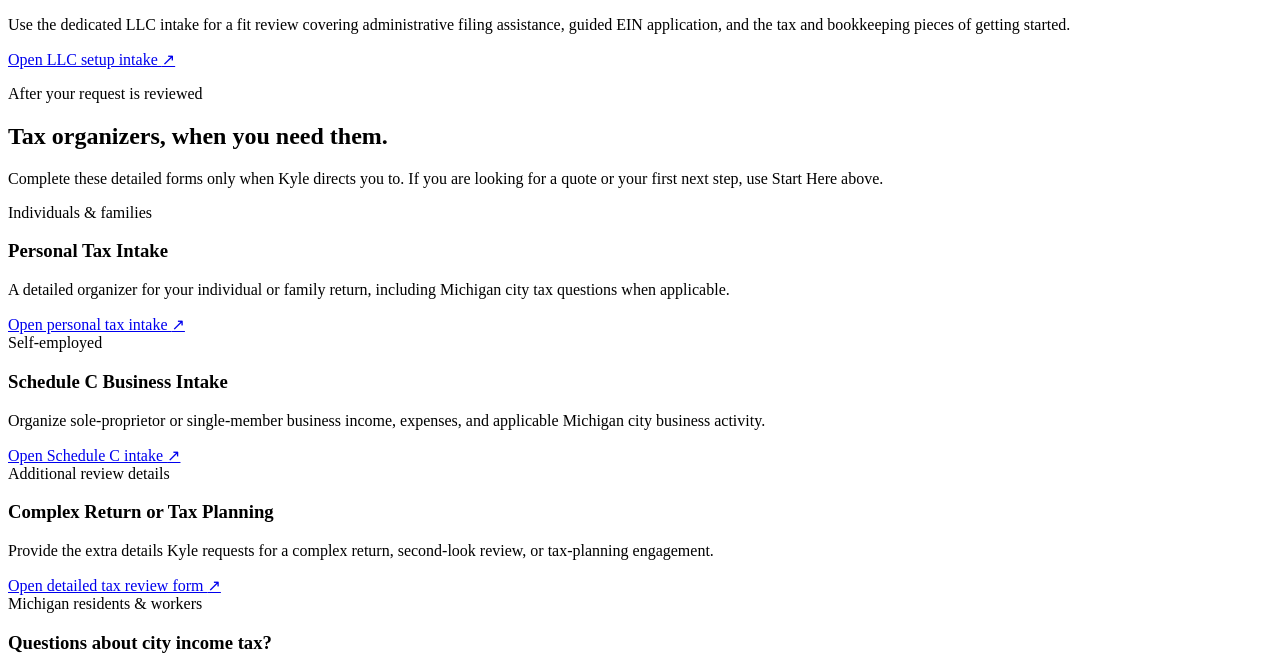
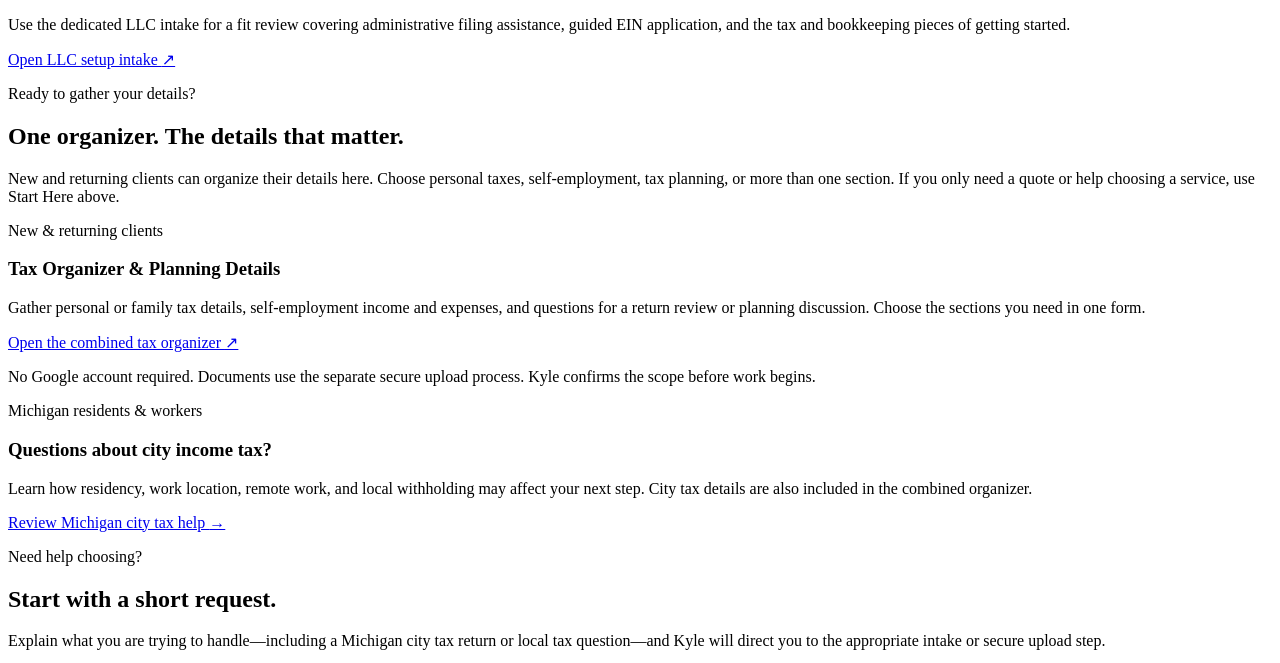
Before and after one commit to kylemura-prog/allegiant-tax-preparation, a website built with Vite: page client-forms.html in a window 1280 px wide. Shown: the part 1315-1978 px from the top of the page. Built offline with nearby package versions, Linux system fonts and the light colour scheme.

Commit message:
Replace Google tax organizer links with one combined Jotform
Make the new personal, self-employment and planning organizer available to new and returning clients. Preserve separate Start Here, upload, LLC, and catch-up flows. Update organizer click tracking.

```diff
--- a/client-forms.html
+++ b/client-forms.html
@@ -97,7 +97,7 @@
             </a>
             <a href="#detailed-organizers">
               <span class="service-icon" aria-hidden="true">03</span>
-              <span><strong>Complete a tax organizer</strong><small>When Kyle has asked you to</small></span>
+              <span><strong>Organize your tax details</strong><small>Personal, business &amp; planning</small></span>
               <b aria-hidden="true">↓</b>
             </a>
           </div>
@@ -158,33 +158,22 @@
         </div>
 
         <div id="detailed-organizers" class="form-organizer-heading">
-          <p class="eyebrow dark"><span></span> After your request is reviewed</p>
-          <h2>Tax organizers, when you need them.</h2>
-          <p>Complete these detailed forms only when Kyle directs you to. If you are looking for a quote or your first next step, use Start Here above.</p>
+          <p class="eyebrow dark"><span></span> Ready to gather your details?</p>
+          <h2>One organizer. The details that matter.</h2>
+          <p>New and returning clients can organize their details here. Choose personal taxes, self-employment, tax planning, or more than one section. If you only need a quote or help choosing a service, use Start Here above.</p>
         </div>
         <div class="client-form-grid form-organizer-grid">
           <article class="client-form-card">
-            <span class="client-form-label">Individuals &amp; families</span>
-            <h3>Personal Tax Intake</h3>
-            <p>A detailed organizer for your individual or family return, including Michigan city tax questions when applicable.</p>
-            <a class="text-link" href="https://forms.gle/cwPe6g3mcN5rVSDF8" target="_blank" rel="noopener">Open personal tax intake <span aria-hidden="true">↗</span></a>
-          </article>
-          <article class="client-form-card">
-            <span class="client-form-label">Self-employed</span>
-            <h3>Schedule C Business Intake</h3>
-            <p>Organize sole-proprietor or single-member business income, expenses, and applicable Michigan city business activity.</p>
-            <a class="text-link" href="https://forms.gle/xSDQTqv4LT4xgAWk7" target="_blank" rel="noopener">Open Schedule C intake <span aria-hidden="true">↗</span></a>
-          </article>
-          <article class="client-form-card">
-            <span class="client-form-label">Additional review details</span>
-            <h3>Complex Return or Tax Planning</h3>
-            <p>Provide the extra details Kyle requests for a complex return, second-look review, or tax-planning engagement.</p>
-            <a class="text-link" href="https://forms.gle/bJiJ38Xi8cFRBUGb6" target="_blank" rel="noopener">Open detailed tax review form <span aria-hidden="true">↗</span></a>
+            <span class="client-form-label">New &amp; returning clients</span>
+            <h3>Tax Organizer &amp; Planning Details</h3>
+            <p>Gather personal or family tax details, self-employment income and expenses, and questions for a return review or planning discussion. Choose the sections you need in one form.</p>
+            <a class="text-link" href="https://form.jotform.com/262813581514053" target="_blank" rel="noopener">Open the combined tax organizer <span aria-hidden="true">↗</span></a>
+            <p class="form-card-footnote">No Google account required. Documents use the separate secure upload process. Kyle confirms the scope before work begins.</p>
           </article>
           <article class="client-form-card">
             <span class="client-form-label">Michigan residents &amp; workers</span>
             <h3>Questions about city income tax?</h3>
-            <p>Learn how residency, work location, remote work, and local withholding may affect your next step.</p>
+            <p>Learn how residency, work location, remote work, and local withholding may affect your next step. City tax details are also included in the combined organizer.</p>
             <a class="text-link" href="michigan-city-income-tax-help.html">Review Michigan city tax help <span aria-hidden="true">→</span></a>
           </article>
         </div>
--- a/script.js
+++ b/script.js
@@ -39,12 +39,10 @@ document.querySelectorAll('[data-year]').forEach((node) => {
 const taxCatchUpPaymentUrl = 'https://square.link/u/dp9r2sP8';
 
 const formEvents = new Map([
+  ['https://form.jotform.com/262813581514053', { eventName: 'client_form_open', formType: 'combined_tax_organizer' }],
   ['https://form.jotform.com/262371277777065', { eventName: 'lead_form_open', service: 'general' }],
   ['https://form.jotform.com/262383785812062', { eventName: 'lead_form_open', service: 'tax_catch_up_review' }],
   [taxCatchUpPaymentUrl, { eventName: 'checkout_open', service: 'tax_catch_up_review' }],
-  ['https://forms.gle/cwPe6g3mcN5rVSDF8', { eventName: 'client_form_open', formType: 'personal_tax_intake' }],
-  ['https://forms.gle/xSDQTqv4LT4xgAWk7', { eventName: 'client_form_open', formType: 'schedule_c_intake' }],
-  ['https://forms.gle/bJiJ38Xi8cFRBUGb6', { eventName: 'client_form_open', formType: 'tax_review_planning' }],
   ['https://form.jotform.com/262352465883061', { eventName: 'document_upload_open', formType: 'tax_document_upload' }],
   ['https://form.jotform.com/262371528064053', { eventName: 'lead_form_open', service: 'michigan_llc_setup' }],
 ]);
```
Also changed, not shown: tax-preparation-north-muskegon.html (+1 -1 lines).
